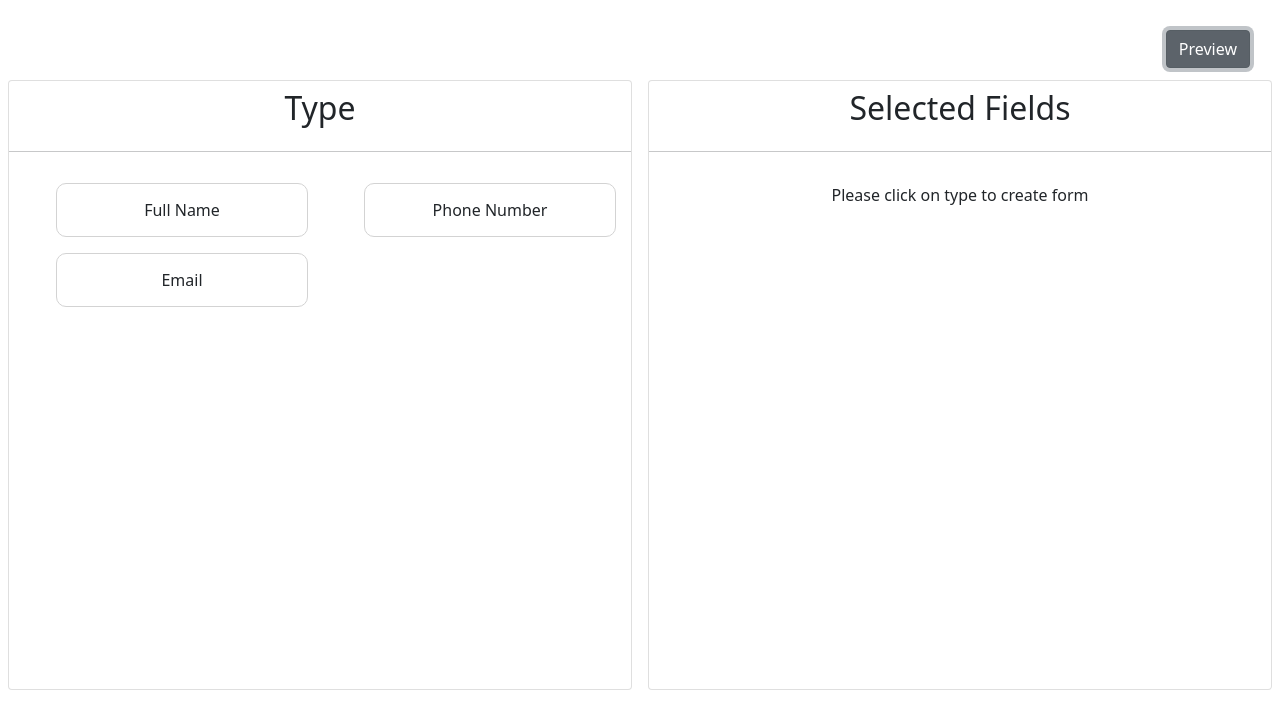
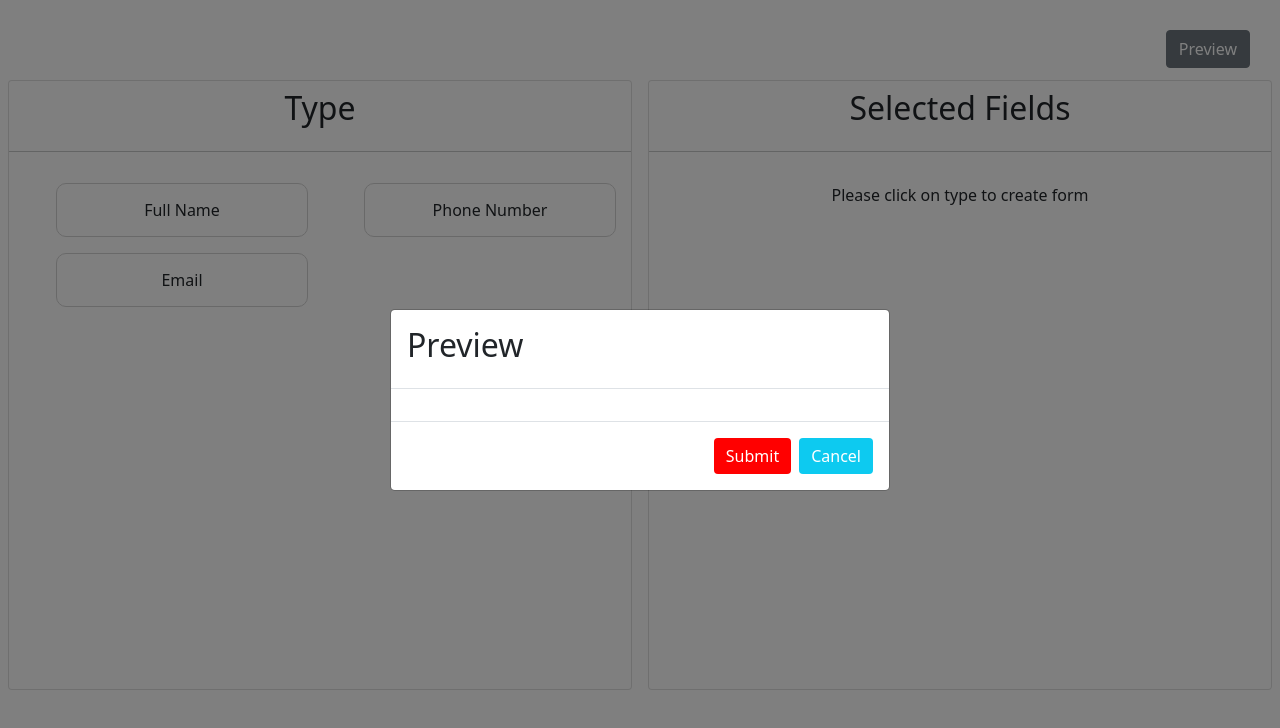
Before and after one commit to sethukumar0001/formbuilder, a React (Create React App) app: page /from-scratch in a window 1280 px wide. Both pictures are taken after a click on the button "Preview". Shown: the top 728 px of the page. Built offline with nearby package versions, Linux system fonts and the light colour scheme.

Commit message:
builder added

```diff
--- /dev/null
+++ b/src/builder-from-scratch/formHelper.js
@@ -0,0 +1,103 @@
+import React from "react";
+import { Input, Label } from "reactstrap";
+import { getValue } from "../lodash";
+
+function FormHelper(props) {
+	switch (getValue(props, `item.type`, "")) {
+		case "text":
+			return (
+				<div>
+					<Label>
+						{getValue(props, `item.fieldLabel`, "")}{" "}
+						{getValue(props, `item.fieldValidation`, "") && (
+							<span style={{ color: "red" }}>*</span>
+						)}
+					</Label>
+					<Input
+						type="text"
+						value={getValue(props, `item.fieldValue`, "")}
+						onChange={(e) =>
+							props.handleChangePreview(
+								e.target.name,
+								e.target.value,
+								props.index,
+								"string"
+							)
+						}
+						name="fieldValue"
+					/>
+					{getValue(props, `item.fieldValidation`, "") &&
+						!getValue(props, `item.fieldValue`, "") && (
+							<p style={{ color: "red" }}>
+								{getValue(props, `item.fieldValidationMessage`, "")}
+							</p>
+						)}
+				</div>
+			);
+		case "number":
+			return (
+				<div>
+					<Label>
+						{getValue(props, `item.fieldLabel`, "")}{" "}
+						{getValue(props, `item.fieldValidation`, "") && (
+							<span style={{ color: "red" }}>*</span>
+						)}
+					</Label>
+					<Input
+						type="number"
+						value={getValue(props, `item.fieldValue`, "")}
+						onChange={(e) =>
+							props.handleChangePreview(
+								e.target.name,
+								e.target.value,
+								props.index,
+								"string"
+							)
+						}
+						name="fieldValue"
+					/>
+					{getValue(props, `item.fieldValidation`, "") &&
+						!getValue(props, `item.fieldValue`, "") && (
+							<p style={{ color: "red" }}>
+								{getValue(props, `item.fieldValidationMessage`, "")}
+							</p>
+						)}
+				</div>
+			);
+		case "email":
+			return (
+				<div>
+					<Label>
+						{getValue(props, `item.fieldLabel`, "")}{" "}
+						{getValue(props, `item.fieldValidation`, "") && (
+							<span style={{ color: "red" }}>*</span>
+						)}
+					</Label>
+					<Input
+						type="email"
+						value={getValue(props, `item.fieldValue`, "")}
+						onChange={(e) =>
+							props.handleChangePreview(
+								e.target.name,
+								e.target.value,
+								props.index,
+								"string"
+							)
+						}
+						name="fieldValue"
+					/>
+					{getValue(props, `item.fieldValidation`, "") &&
+						!getValue(props, `item.fieldValue`, "") && (
+							<p style={{ color: "red" }}>
+								{getValue(props, `item.fieldValidationMessage`, "")}
+							</p>
+						)}
+				</div>
+			);
+
+		default:
+			return;
+	}
+}
+
+export default FormHelper;
--- a/src/builder-from-scratch/index.js
+++ b/src/builder-from-scratch/index.js
@@ -4,6 +4,7 @@ import { SchemaTypes } from "./types";
 import DeleteLogo from "../svg/delete.svg";
 import { handleDeleteFields, handleSelectFields } from "./helper";
 import EditModal from "./modal/editModal";
+import PreviewModal from "./modal/previewModal";
 function BuilderFromScratch(props) {
 	/* -------------------------------------------------------------------------- */
 	/*                               UseState Section                             */
@@ -12,6 +13,8 @@ function BuilderFromScratch(props) {
 	const [selectedFields, setSelectedFields] = useState([]);
 	const [isOpen, setIsOpen] = useState(false);
 	const [editObjIndex, setEditObjIndex] = useState({});
+
+	const [previewOpen, setPreviewOpen] = useState(false);
 
 	/* -------------------------------------------------------------------------- */
 	/*                               UseEffect Section                            */
@@ -25,6 +28,9 @@ function BuilderFromScratch(props) {
 	const handleModal = (item) => {
 		setEditObjIndex(item);
 		setIsOpen(!isOpen);
+	};
+	const handleModalPreview = () => {
+		setPreviewOpen(!previewOpen);
 	};
 
 	const handleEditObject = (e) => {
@@ -50,10 +56,25 @@ function BuilderFromScratch(props) {
 			})
 		);
 	};
+	console.log(selectedFields);
+
+	const handleChangePreview = (name,value,key,type) => {
+		if(type === 'string'){
+			setSelectedFields(
+				selectedFields.map((x, index) => {
+					if (index !== key) return x;
+					return {
+						...x,
+						[name]: value,
+					};
+				})
+			);
+		}
+	}
 	return (
 		<Fragment>
 			<div style={{ float: "right", marginRight: "30px", marginTop: "30px" }}>
-				<Button>Preview</Button>
+				<Button onClick={handleModalPreview}>Preview</Button>
 			</div>
 			<br />
 			<div className="d-flex justify-center-between mt-5 align-content-center">
@@ -187,6 +208,14 @@ function BuilderFromScratch(props) {
 				handleEditObject={handleEditObject}
 				handleEditObjectBoolean={handleEditObjectBoolean}
 			/>
+			{previewOpen && (
+				<PreviewModal
+					isOpen={previewOpen}
+					handleModal={handleModalPreview}
+					selectedFields={selectedFields}
+					handleChangePreview={handleChangePreview}
+				/>
+			)}
 		</Fragment>
 	);
 }
--- /dev/null
+++ b/src/builder-from-scratch/modal/previewModal.js
@@ -0,0 +1,45 @@
+import React from "react";
+import { Modal, ModalBody, ModalFooter, Button, ModalHeader } from "reactstrap";
+import { getValue } from "../../lodash";
+import FormHelper from "../formHelper";
+
+function PreviewModal(props) {
+	return (
+		<div>
+			<Modal toggle={props.isOpen} isOpen={props.handleModal} centered>
+				<ModalHeader>
+					<h2>Preview</h2>
+				</ModalHeader>
+				<ModalBody>
+					{getValue(props, `selectedFields`, []).map((item, index) => {
+						return (
+							<div key={index}>
+								<FormHelper
+									item={item}
+									handleChangePreview={props.handleChangePreview}
+									index={index}
+								/>
+							</div>
+						);
+					})}
+				</ModalBody>
+				<ModalFooter>
+					<Button
+						style={{ background: "red", border: "none" }}
+						onClick={props.handleModal}
+					>
+						Submit
+					</Button>
+					<Button
+						style={{ background: "#0dcaf0", border: "none" }}
+						onClick={props.handleModal}
+					>
+						Cancel
+					</Button>
+				</ModalFooter>
+			</Modal>
+		</div>
+	);
+}
+
+export default PreviewModal;
```
